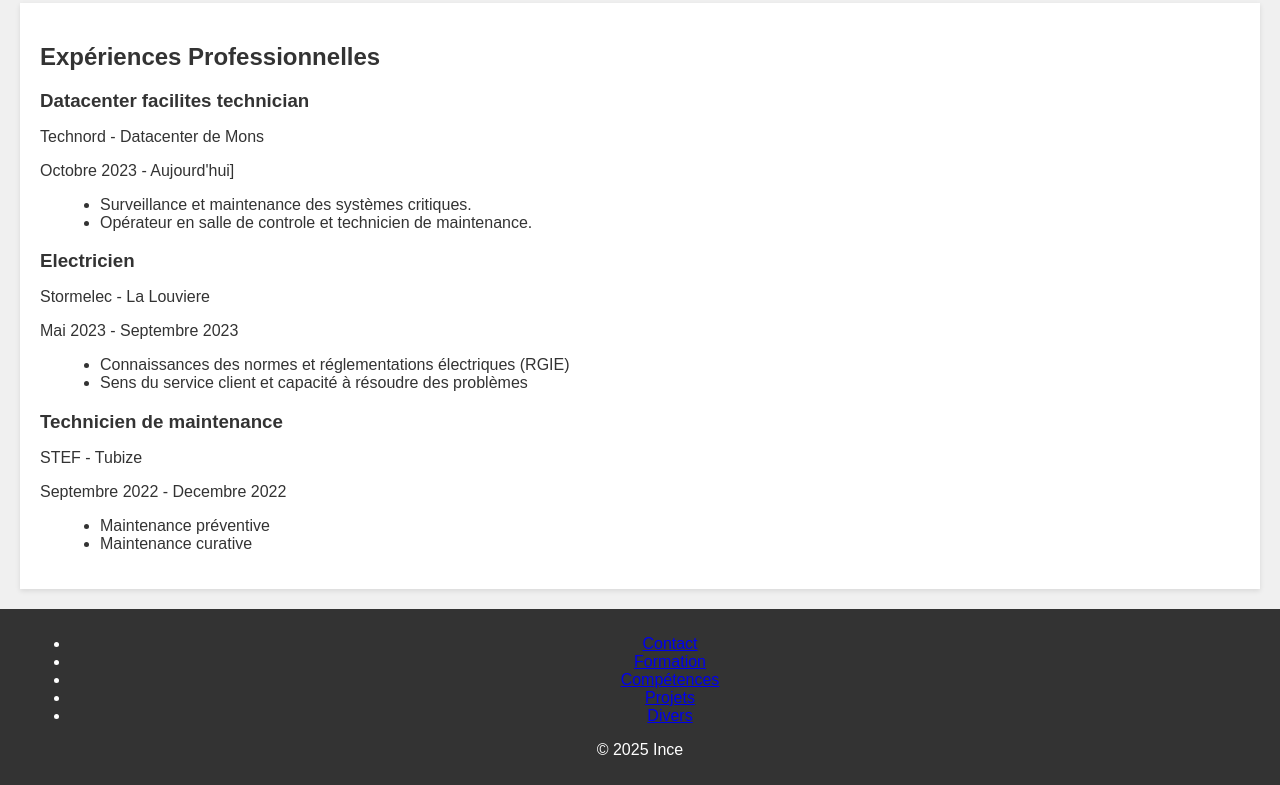
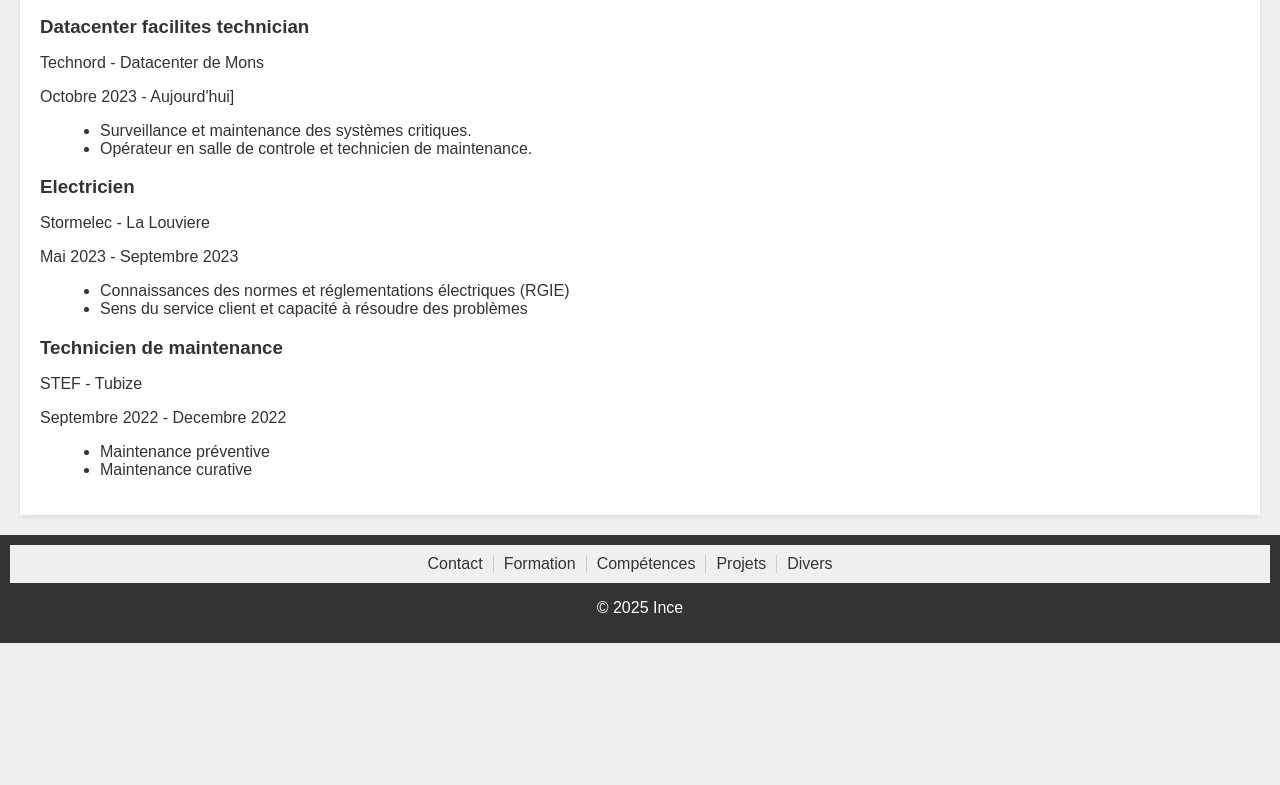
Before and after one commit to Gaki1453/CV, a plain HTML site: page index.html in a window 1280 px wide. Shown: the part 1371-2156 px from the top of the page. After the commit the page ends 2014 px from the top, so only its background shows below. Drawn offline with Linux system fonts and the light colour scheme.

Commit message:
Update style.css

```diff
--- a/style.css
+++ b/style.css
@@ -1,38 +1,89 @@
 /* style.css pour le cv*/
+
+/* Style général du corps de la page */
 body {
-    font-family: sans-serif;
-    margin: 0;
-    padding: 0;
-    background-color: #f0f0f0;
-    color: #333;
+    font-family: sans-serif; /* Définit la police de caractères pour l'ensemble du texte */
+    margin: 0; /* Supprime les marges par défaut du corps */
+    padding: 0; /* Supprime le remplissage par défaut du corps */
+    background-color: #f0f0f0; /* Définit la couleur de fond de la page (gris clair) */
+    color: #333; /* Définit la couleur du texte (gris foncé) */
 }
 
+/* Style de l'en-tête (header) */
 header {
-    background-color: #333;
-    color: #fff;
-    padding: 20px;
-    text-align: center;
+    background-color: #333; /* Définit la couleur de fond de l'en-tête (gris foncé) */
+    color: #fff; /* Définit la couleur du texte de l'en-tête (blanc) */
+    padding: 20px; /* Ajoute un espace de remplissage interne de 20 pixels */
+    text-align: center; /* Centre le texte dans l'en-tête */
 }
 
+/* Style des sections (section) */
 section {
-    padding: 20px;
-    margin: 20px;
-    background-color: #fff;
-    box-shadow: 0 2px 5px rgba(0, 0, 0, 0.1);
+    padding: 20px; /* Ajoute un espace de remplissage interne de 20 pixels */
+    margin: 20px; /* Ajoute des marges extérieures de 20 pixels autour des sections */
+    background-color: #fff; /* Définit la couleur de fond des sections (blanc) */
+    box-shadow: 0 2px 5px rgba(0, 0, 0, 0.1); /* Ajoute une ombre légère autour des sections */
 }
 
+/* Style des titres (h1, h2, h3) */
 h1, h2, h3 {
-    margin-bottom: 10px;
+    margin-bottom: 10px; /* Ajoute une marge en bas des titres */
 }
 
+/* Style des listes non ordonnées (ul) */
 ul {
-    list-style-type: disc;
-    margin-left: 20px;
+    list-style-type: disc; /* Définit le style des puces de la liste (disque) */
+    margin-left: 20px; /* Ajoute une marge à gauche de la liste */
 }
 
+/* Style du pied de page (footer) */
 footer {
-    background-color: #333;
-    color: #fff;
-    padding: 10px;
-    text-align: center;
+    background-color: #333; /* Définit la couleur de fond du pied de page (gris foncé) */
+    color: #fff; /* Définit la couleur du texte du pied de page (blanc) */
+    padding: 10px; /* Ajoute un espace de remplissage interne de 10 pixels */
+    text-align: center; /* Centre le texte dans le pied de page */
 }
+
+/* Style de base pour les barres de navigation */
+nav ul {
+  list-style: none; /* Supprime les puces de la liste */
+  margin: 0;
+  padding: 0;
+  display: flex; /* Permet d'aligner les éléments horizontalement */
+}
+
+nav li {
+  margin-right: 20px; /* Espacement entre les éléments */
+}
+
+nav a {
+  text-decoration: none; /* Supprime le soulignement des liens */
+  color: #333; /* Couleur du texte */
+}
+
+/* Style spécifique pour l'en-tête */
+header nav {
+  background-color: #f0f0f0; /* Couleur de fond de l'en-tête */
+  padding: 10px;
+  display: flex; /* Active Flexbox pour la navigation */
+  justify-content: center; /* Centre les éléments horizontalement */
+}
+
+/* Style spécifique pour le pied de page */
+footer nav {
+  background-color: #f0f0f0; /* Couleur de fond du pied de page */
+  color: #fff; /* Couleur du texte du pied de page */
+  padding: 10px;
+  display: flex; /* Active Flexbox pour la navigation */
+  justify-content: center; /* Centre les éléments horizontalement */
+}
+
+nav ul li {
+  border-right: 1px solid #ccc; /* Ajoute une bordure à droite */
+  padding-right: 10px; /* Ajoute un espace à droite du texte */
+  margin-right: 10px; /* Ajoute un espace entre les éléments */
+}
+
+nav ul li:last-child {
+  border-right: none; /* Supprime la bordure du dernier élément */
+}
```
